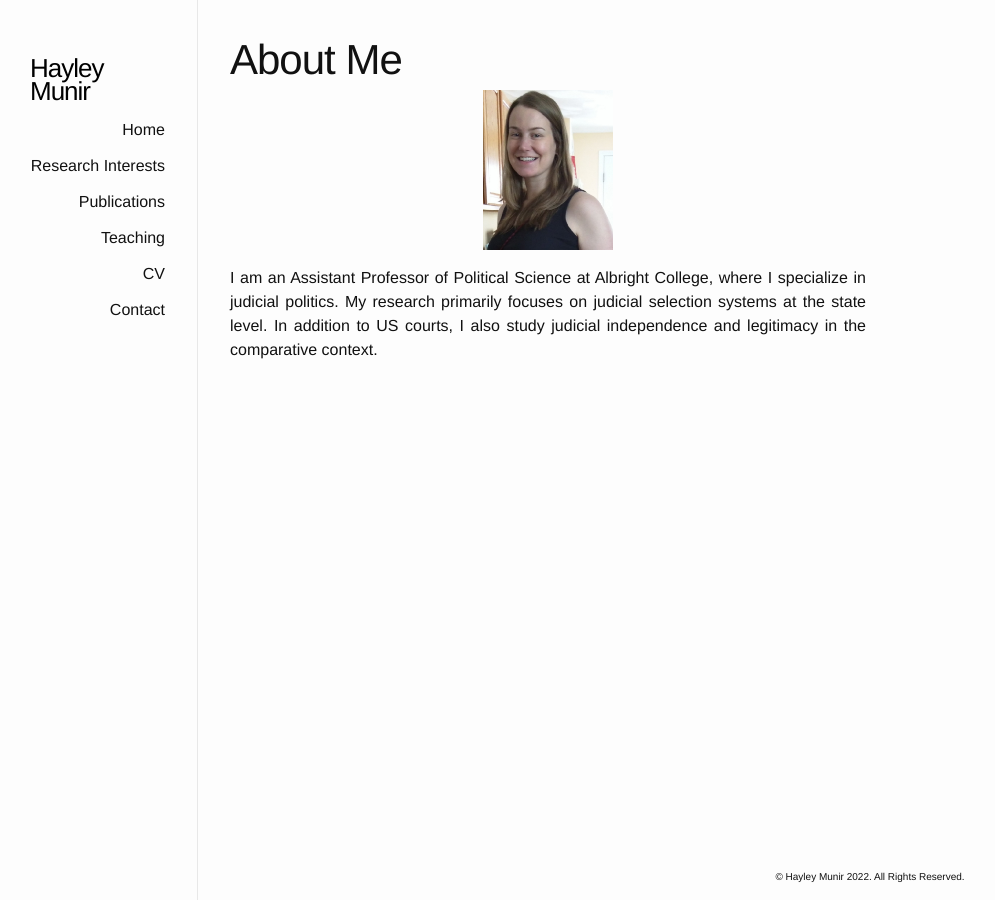
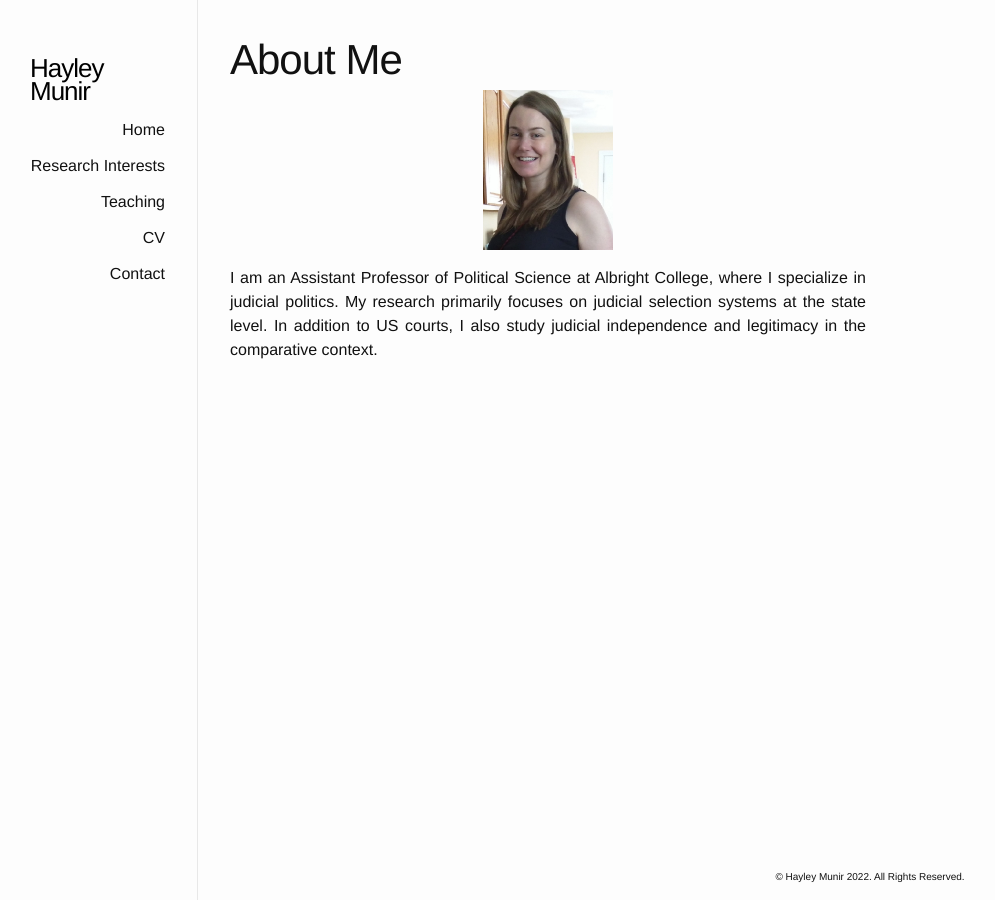
Before and after one commit to hayleymunir/hayleymunir.github.io, a Jekyll site: the page built from index.html, in a window 1280 px wide. Shown: the whole page, without its empty margins (192-1187 px from the left). Built offline with Jekyll 4.4.1, drawn with Linux system fonts in a browser that asks for light colours.

Commit message:
changed list

```diff
--- a/_includes/header.html
+++ b/_includes/header.html
@@ -13,10 +13,9 @@
   <div class="site-menu">
     <a class="page-link" href="{{ site.baseurl }}/">Home</a>
     <a class="page-link" href="{{ "/research" | prepend: site.baseurl }}">Research Interests</a>
-    <a class="page-link" href="{{ "/publications" | prepend: site.baseurl }}">Publications</a>
-            <a class="page-link" href="{{ "/teaching" | prepend: site.baseurl }}">Teaching</a>
+    <a class="page-link" href="{{ "/teaching" | prepend: site.baseurl }}">Teaching</a>
     <a class="page-link" href="{{ "/resume" | prepend: site.baseurl }}">CV</a>
-            <a class="page-link" href="{{ "/contact" | prepend: site.baseurl }}">Contact</a>
+    <a class="page-link" href="{{ "/contact" | prepend: site.baseurl }}">Contact</a>
 
 
   </div>
```
